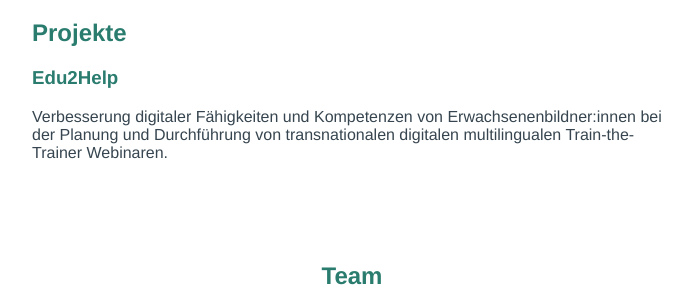
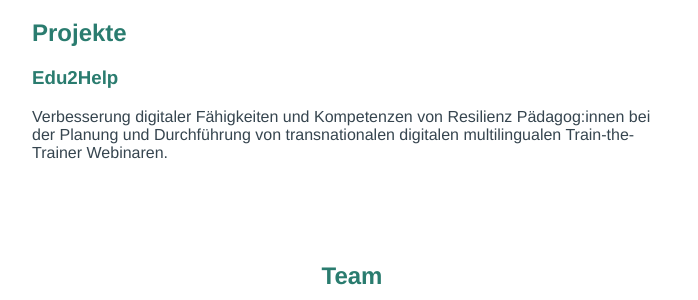
Before and after one commit to traintheworld/traintheworld.github.io, a Jekyll site: the page built from index.markdown, in a window 1280 px wide and 900 px high, scrolled down 1311 px. Shown: the part 152-452 px from the top of the window, without its empty margins (288-986 px from the left). Built offline with Jekyll 4.4.1, drawn with Linux system fonts in a browser that asks for light colours.

Commit message:
change word

```diff
--- a/_layouts/main.html
+++ b/_layouts/main.html
@@ -17,7 +17,7 @@ layout: default
         <section>
             <h2>Projekte</h2>
             <h3>Edu2Help</h3>
-            <p>Verbesserung digitaler Fähigkeiten und Kompetenzen von Erwachsenenbildner:innen bei der Planung und Durchführung von transnationalen digitalen multilingualen Train-the-Trainer Webinaren.</p>
+            <p>Verbesserung digitaler Fähigkeiten und Kompetenzen von Resilienz Pädagog:innen bei der Planung und Durchführung von transnationalen digitalen multilingualen Train-the-Trainer Webinaren.</p>
         </section>
         <section>
             <h2 id="team">Team</h2>
```
